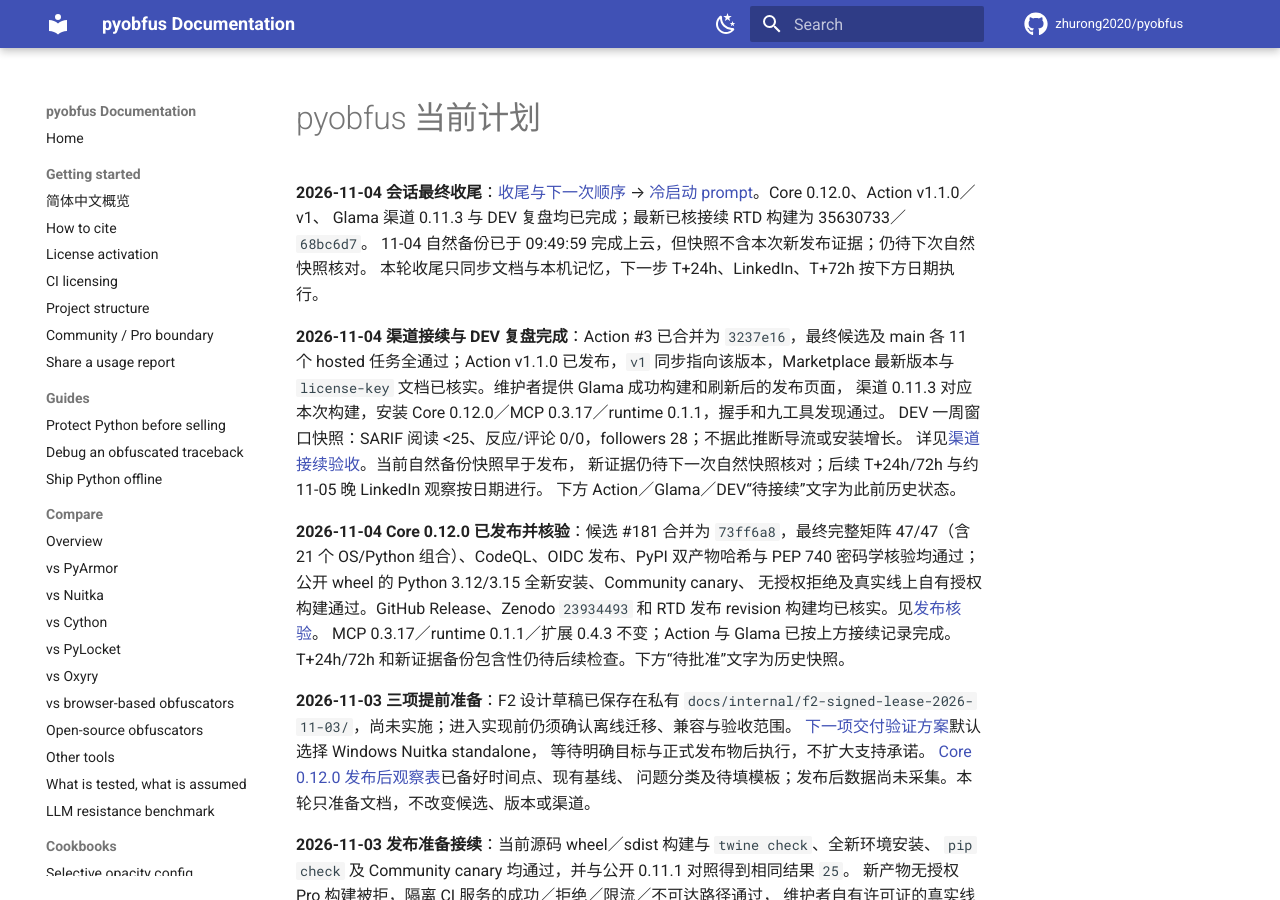
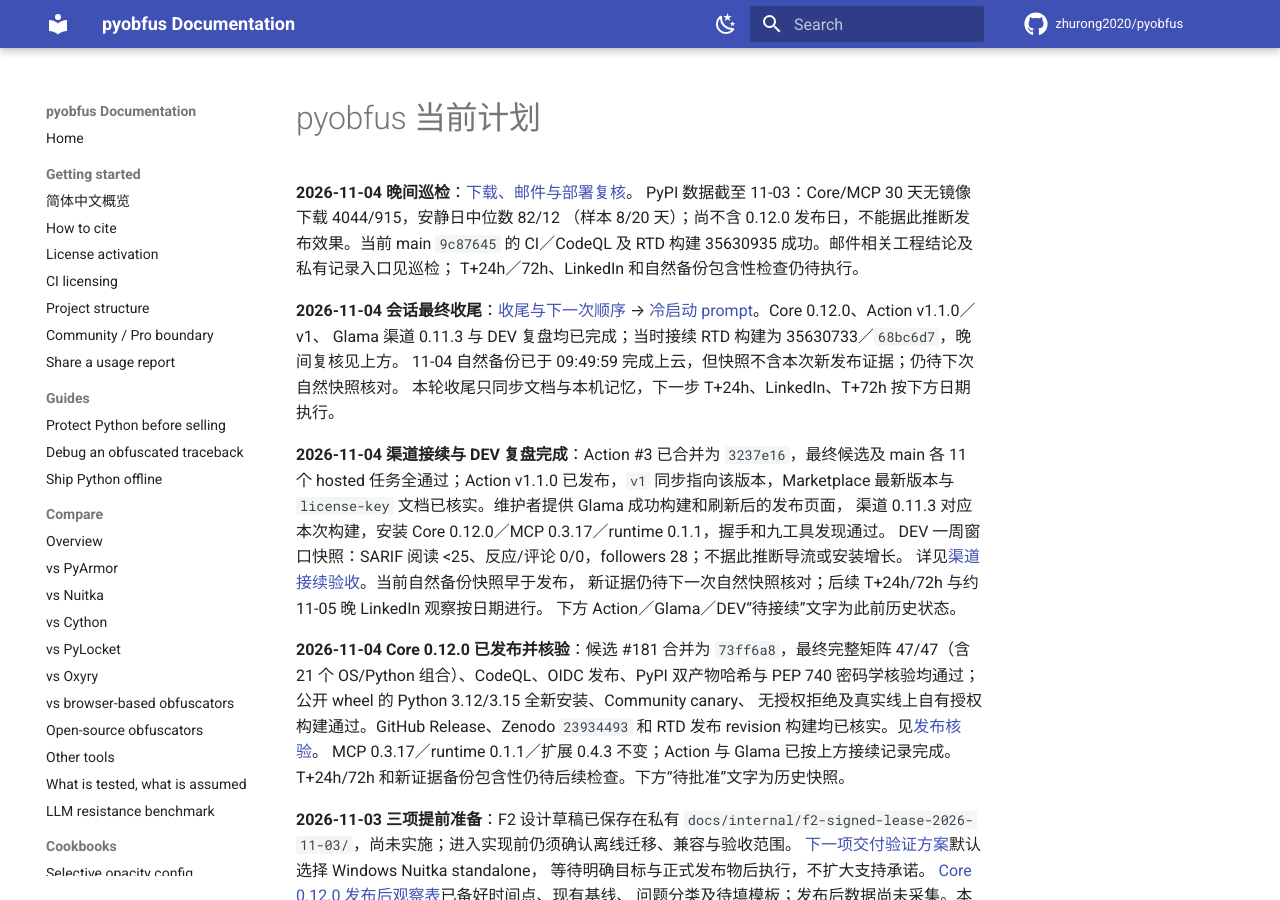
Before and after one commit to zhurong2020/pyobfus, an MkDocs documentation site: the page built from docs/CURRENT_PLAN_ZH.md, in a window 1280 px wide and 900 px high. Built offline with MkDocs 1.6.1 and Material for MkDocs 9.7.7, drawn with Linux system fonts in a browser that asks for light colours; comment, search, counter and statistics services are not loaded.

Commit message:
docs: sync post-release plans and handoff with operations review

```diff
--- a/docs/CURRENT_PLAN_ZH.md
+++ b/docs/CURRENT_PLAN_ZH.md
@@ -1,8 +1,14 @@
 # pyobfus 当前计划
+
+**2026-11-04 晚间巡检**：[下载、邮件与部署复核](OPERATIONS_REVIEW_2026-11-04.md)。
+PyPI 数据截至 11-03：Core/MCP 30 天无镜像下载 4044/915，安静日中位数 82/12
+（样本 8/20 天）；尚不含 0.12.0 发布日，不能据此推断发布效果。当前 main `9c87645`
+的 CI／CodeQL 及 RTD 构建 35630935 成功。邮件相关工程结论及私有记录入口见巡检；
+T+24h／72h、LinkedIn 和自然备份包含性检查仍待执行。
 
 **2026-11-04 会话最终收尾**：[收尾与下一次顺序](SESSION_CLOSEOUT_2026-11-04.md) →
 [冷启动 prompt](COLD_START_PROMPT_2026-11-04.md)。Core 0.12.0、Action v1.1.0／v1、
-Glama 渠道 0.11.3 与 DEV 复盘均已完成；最新已核接续 RTD 构建为 35630733／`68bc6d7`。
+Glama 渠道 0.11.3 与 DEV 复盘均已完成；当时接续 RTD 构建为 35630733／`68bc6d7`，晚间复核见上方。
 11-04 自然备份已于 09:49:59 完成上云，但快照不含本次新发布证据；仍待下次自然快照核对。
 本轮收尾只同步文档与本机记忆，下一步 T+24h、LinkedIn、T+72h 按下方日期执行。
 
```
Also changed, not shown: docs/COLD_START_PROMPT_2026-11-04.md (+3 -1 lines), docs/CORE_012_POST_RELEASE_OBSERVATION.md (+3 -0 lines), docs/SESSION_CLOSEOUT_2026-11-04.md (+3 -0 lines), docs/TODO.md (+5 -2 lines).
